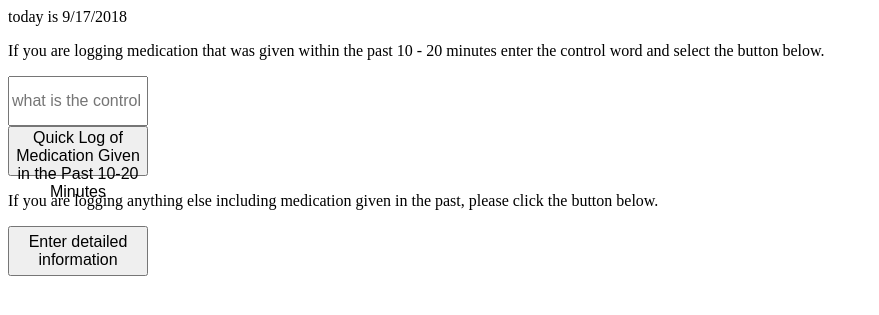
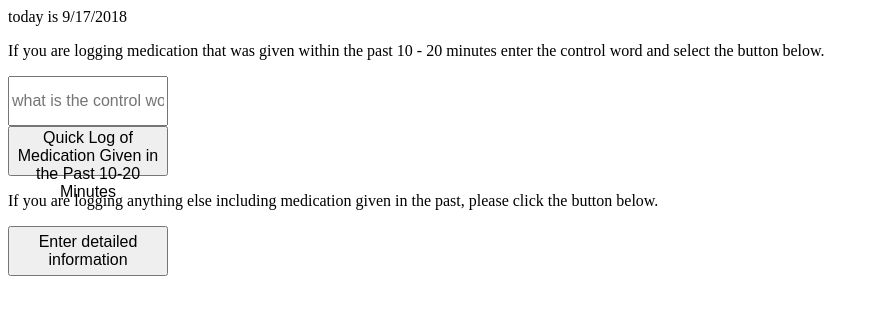
Before and after one commit to cwentworth/cwentworth.github.io, a PHP site: page /lulu-activities/index.html in a window 1280 px wide. Shown: the top 315 px of the page, without its empty margins (0-879 px from the left). Run offline with PHP 8.4, Linux system fonts and the light colour scheme; some libraries are stand-ins or nearby versions.

Commit message:
wider fields

```diff
--- a/lulu-activities/display.css
+++ b/lulu-activities/display.css
@@ -1,25 +1,25 @@
 button {
   height: 50px;
-  width: 140px;
+  width: 160px;
   font-size: 16px;
 }
 
 input {
   height: 50px;
-  width: 140px;
+  width: 160px;
   text-align:center;
   font-size: 16px;
 }
 
 select {
   height: 50px;
-  width: 140px;
+  width: 160px;
   text-align:center;
   font-size: 16px;
 }
 
 textarea {
   height: 50px;
-  width: 140px;
+  width: 160px;
   font-size: 16px;
 }
```
